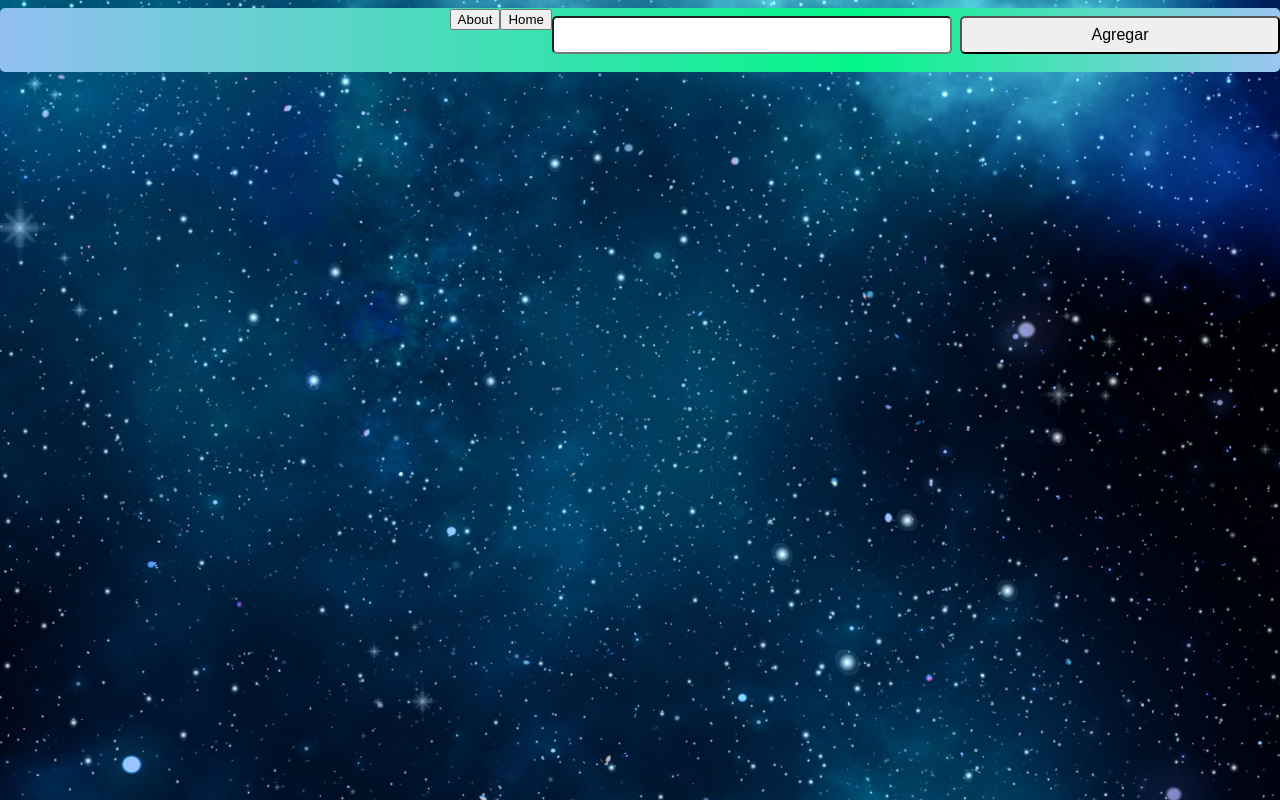
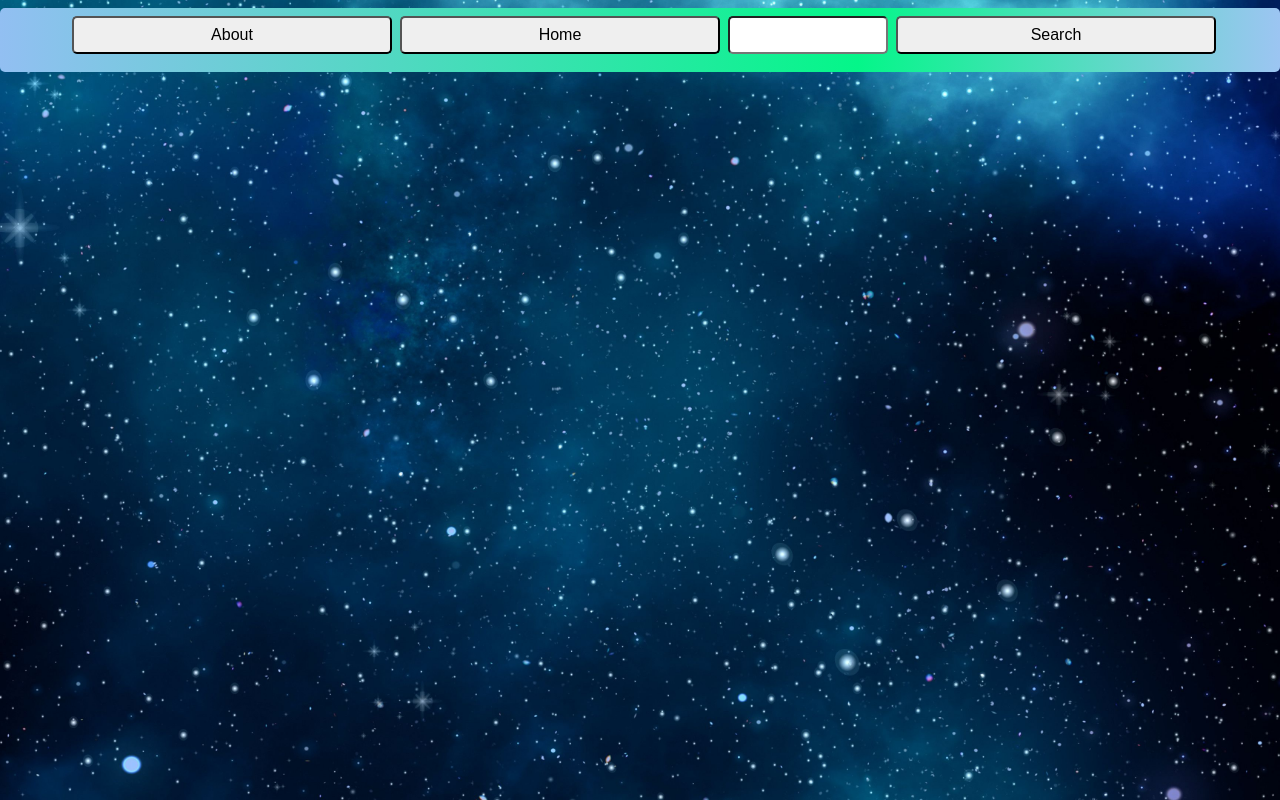
Before and after one commit to Matiaso19/rick_and_morty, a React (Create React App) app: page /home in a window 1280 px wide. Built offline with nearby package versions, Linux system fonts and the light colour scheme.

Commit message:
actualizado 17-05

```diff
--- a/src/components/Cards.module.css
+++ b/src/components/Cards.module.css
@@ -3,6 +3,7 @@
     display: flex;
     flex-wrap: wrap;
     justify-content: space-around;
+    flex-direction:row-reverse;
 
 
 
--- a/src/components/Nav/Nav.jsx
+++ b/src/components/Nav/Nav.jsx
@@ -9,11 +9,11 @@ const Nav = ({onSearch}) => {
         <div className={style.nav}>
           <NavLink to='/about'>
 
-            <button>About</button>
+            <button className={style.about}>About</button>
           </NavLink>
           <NavLink to='/home'>
 
-            <button>Home</button>
+            <button className={style.home}>Home</button>
           </NavLink>
 
 
--- a/src/components/Nav/Nav.module.css
+++ b/src/components/Nav/Nav.module.css
@@ -12,7 +12,7 @@ height: 4em;
 display: flex;
 
 margin: 1em 0em 1em 0em;
-justify-content:flex-end;
+justify-content:center;
 float: right;
 border: none;
 margin-top: 0.5em;
@@ -20,3 +20,23 @@ margin-top: 0.5em;
 border-radius: 5px;
 margin-left: 100px;
 }
+.about {
+    width: 20em;
+    padding: 0.5em;
+    border-radius: 5px;
+    margin-left: 0.5em;
+    font-size: 1em;
+    font-weight: 500;
+    margin-top: 0.5em;
+
+}
+.home {
+    width: 20em;
+    padding: 0.5em;
+    border-radius: 5px;
+    margin-left: 0.5em;
+    font-size: 1em;
+    font-weight: 500;
+    margin-top: 0.5em;
+
+}
--- a/src/components/SearchBar.jsx
+++ b/src/components/SearchBar.jsx
@@ -15,7 +15,7 @@ export default function SearchBar(props) {
          <div>
 
          <input className={styles.input} type='search' onChange={handleChange} value={id} />
-         <button className={styles.agregar} onClick={() => {props.onSearch(id)}}>Agregar</button>
+         <button className={styles.agregar} onClick={() => {props.onSearch(id)}}>Search</button>
          </div>
          </>
       </div>
--- a/src/components/SearchBar.module.css
+++ b/src/components/SearchBar.module.css
@@ -1,11 +1,12 @@
 
 .input {
-    width: 25em;
+    width: 10em;
     font-weight: 500;
     border-radius: 5px;
     padding: 0.5em;
     font-size: 1em;
     margin-top: 0.5em;
+    margin-left: 0.5em;
 }
 
 .agregar {
```
Also changed, not shown: src/components/Detail/Detail.module.css (added).
